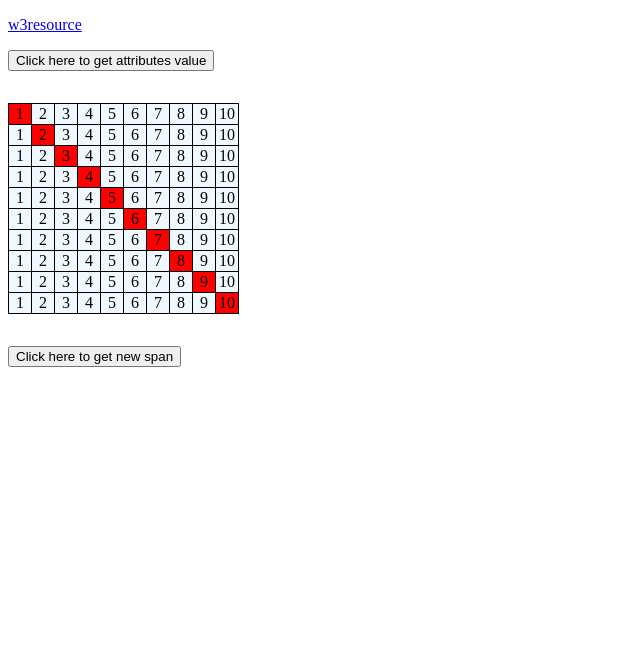
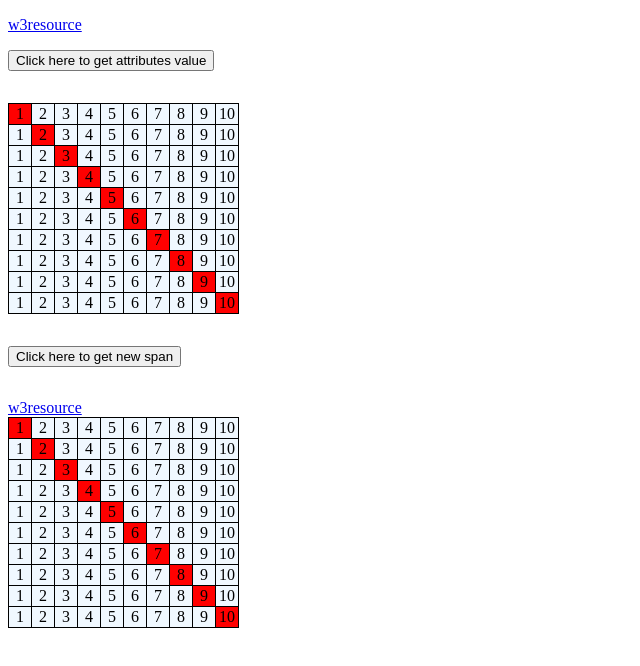
Before and after one commit to YuraSadilenko/JS_DOM, a website: page index.html in a window 1280 px wide. Shown: the whole page, without its empty margins (0-640 px from the left). Drawn offline with Linux system fonts and the light colour scheme.

Commit message:
fourth task is ready

```diff
--- a/index.html
+++ b/index.html
@@ -145,11 +145,15 @@
   <!--Task 3 / Start-->
     <div id="span-box"></div>
     <button class="first-btn" onclick="createSpanInBlockByID('span-box')">Click here to get new span</button>
+  <!--Task3 / End-->
 
-  <!--Task3 / End-->
+  <!--Task4 / Start-->
+  <div id="clone"></div>
+  <!--Task4 / End-->
 
   <script src="js/getValue.js"></script>
   <script src="js/tableCross.js"></script>
   <script src="js/createElementSpan.js"></script>
+  <script src="js/cloneElement.js"></script>
 </body>
 </html>
--- /dev/null
+++ b/js/cloneElement.js
@@ -0,0 +1,9 @@
+function createCloneNode(block) {
+  var parent = document.getElementById(block);
+  var placeholder = document.getElementById('clone');
+  var clone = parent.cloneNode(true);
+  placeholder.appendChild(clone);
+}
+
+createCloneNode('w3r');
+createCloneNode('table');
```
Also changed, not shown: js/createElementSpan.js (+0 -16 lines).
